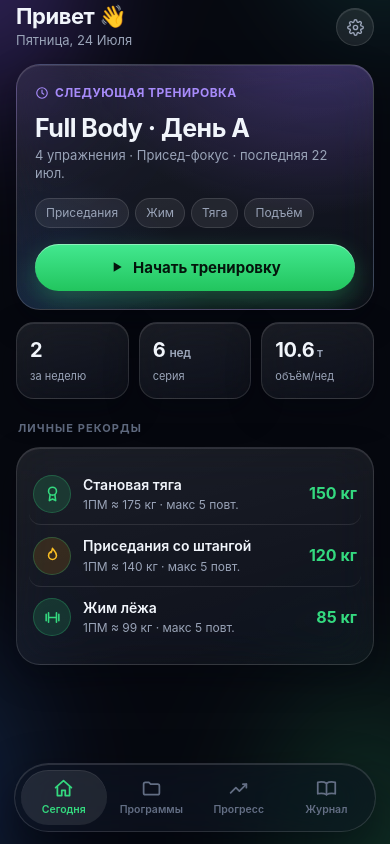
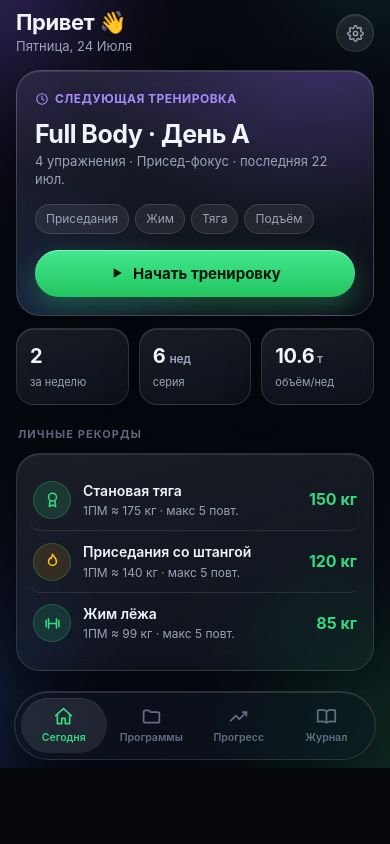
Before and after one commit to adil3akarin-blip/fitness-tracker, a React (Vite) app: page / in a window 390 px wide. Built offline with nearby package versions, Linux system fonts and the light colour scheme.

Commit message:
Refactor CSS styles for improved layout and responsiveness. Update body, .app, and .screen classes to enhance minimum height handling and overscroll behavior. Adjust .tabbar and .restbar styles for better positioning and visual consistency.

```diff
--- a/src/index.css
+++ b/src/index.css
@@ -24,21 +24,32 @@
   --ease:cubic-bezier(.2,.8,.2,1);
 }
 *{box-sizing:border-box}
-html,body,#root{margin:0;padding:0;height:100%}
+html{height:100%;height:-webkit-fill-available}
+html,body,#root{margin:0;padding:0}
 body{
+  min-height:100%;
+  min-height:100dvh;
+  min-height:-webkit-fill-available;
   font-family:var(--font);
   background:#04060C;
   color:var(--text);
   line-height:1.45;
   -webkit-font-smoothing:antialiased;
   -webkit-tap-highlight-color:transparent;
+  overscroll-behavior:none;
 }
+#root{min-height:100%;min-height:100dvh;min-height:-webkit-fill-available}
 button{font-family:inherit;-webkit-tap-highlight-color:transparent;color:inherit}
 a{color:inherit;text-decoration:none}
 input,select{font-family:inherit}
 
 /* ---- App shell ---- */
-.app{position:relative;display:flex;flex-direction:column;height:100dvh;max-width:460px;margin:0 auto;overflow:clip;background:var(--bg)}
+.app{
+  position:relative;display:flex;flex-direction:column;
+  height:100dvh;height:-webkit-fill-available;
+  max-width:460px;margin:0 auto;overflow:hidden;background:var(--bg);
+  padding-bottom:env(safe-area-inset-bottom,0px);
+}
 .app::before{
   content:"";position:absolute;inset:-25%;z-index:0;pointer-events:none;
   background:
@@ -54,7 +65,7 @@ input,select{font-family:inherit}
   to{transform:translate3d(2.5%,2%,0) rotate(3deg) scale(1.08)}
 }
 @media(min-width:520px){.app{box-shadow:0 0 0 1px rgba(255,255,255,.08),0 40px 90px rgba(0,0,0,.55)}}
-.screen{position:relative;z-index:1;flex:1;overflow-y:auto;padding:env(safe-area-inset-top) 16px calc(104px + env(safe-area-inset-bottom));scrollbar-width:none;animation:screenIn .28s var(--ease)}
+.screen{position:relative;z-index:1;flex:1;min-height:0;overflow-y:auto;overscroll-behavior:contain;padding:calc(env(safe-area-inset-top,0px) + 6px) 16px 20px;scrollbar-width:none;animation:screenIn .28s var(--ease)}
 .screen::-webkit-scrollbar{display:none}
 @keyframes screenIn{from{opacity:0;transform:translateY(10px)}to{opacity:1;transform:none}}
 
@@ -251,8 +262,8 @@ input,select{font-family:inherit}
 .log .vol .v{font-weight:700;font-size:14px}
 .log .vol .k{color:var(--muted);font-size:11px}
 
-/* ---- Плавающий таб-бар ---- */
-.tabbar{position:absolute;left:14px;right:14px;bottom:calc(12px + env(safe-area-inset-bottom));z-index:30;display:flex;gap:2px;padding:6px;border-radius:999px;background:rgba(15,21,33,.60);backdrop-filter:blur(28px) saturate(170%);-webkit-backdrop-filter:blur(28px) saturate(170%);border:1px solid rgba(255,255,255,.13);box-shadow:inset 0 1px 0 rgba(255,255,255,.13),0 18px 44px rgba(1,4,12,.55)}
+/* ---- Плавающий таб-бар (в потоке flex — не прыгает на iOS) ---- */
+.tabbar{flex:none;position:relative;z-index:30;display:flex;gap:2px;margin:0 14px 8px;padding:6px;border-radius:999px;background:rgba(15,21,33,.60);backdrop-filter:blur(28px) saturate(170%);-webkit-backdrop-filter:blur(28px) saturate(170%);border:1px solid rgba(255,255,255,.13);box-shadow:inset 0 1px 0 rgba(255,255,255,.13),0 18px 44px rgba(1,4,12,.55)}
 .tab{flex:1;background:none;border:0;color:var(--dim);font-size:10.5px;font-weight:600;display:flex;flex-direction:column;align-items:center;gap:4px;padding:8px 0 9px;border-radius:999px;cursor:pointer;transition:color .15s, background .2s var(--ease)}
 .tab .ic{font-size:21px;transition:transform .12s var(--ease)}
 .tab:active .ic{transform:scale(.88)}
@@ -299,7 +310,7 @@ input,select{font-family:inherit}
 .setdel:active{color:var(--red)}
 .wk-discard{width:100%;margin-top:10px;background:none;border:0;color:var(--red);font-size:13px;font-weight:600;cursor:pointer;padding:8px}
 .wk-discard:active{opacity:.7}
-.restbar{position:fixed;left:50%;transform:translateX(-50%) translateY(180%);bottom:calc(12px + env(safe-area-inset-bottom));width:calc(100% - 28px);max-width:432px;background:radial-gradient(140% 160% at 20% -30%,rgba(52,217,127,.30),transparent 58%),rgba(13,22,18,.66);backdrop-filter:blur(28px) saturate(170%);-webkit-backdrop-filter:blur(28px) saturate(170%);border:1px solid rgba(52,217,127,.38);border-radius:26px;padding:14px 16px;display:flex;align-items:center;gap:14px;z-index:40;box-shadow:inset 0 1px 0 rgba(255,255,255,.14),0 18px 44px rgba(1,4,12,.55);transition:transform .35s var(--ease)}
+.restbar{position:fixed;left:50%;transform:translateX(-50%) translateY(180%);bottom:calc(8px + env(safe-area-inset-bottom,0px));width:calc(100% - 28px);max-width:432px;background:radial-gradient(140% 160% at 20% -30%,rgba(52,217,127,.30),transparent 58%),rgba(13,22,18,.66);backdrop-filter:blur(28px) saturate(170%);-webkit-backdrop-filter:blur(28px) saturate(170%);border:1px solid rgba(52,217,127,.38);border-radius:26px;padding:14px 16px;display:flex;align-items:center;gap:14px;z-index:40;box-shadow:inset 0 1px 0 rgba(255,255,255,.14),0 18px 44px rgba(1,4,12,.55);transition:transform .35s var(--ease)}
 .restbar.show{transform:translateX(-50%) translateY(0)}
 .restbar .ring{font-size:26px;font-weight:800;font-variant-numeric:tabular-nums;color:var(--green);min-width:74px}
 .restbar .lab{font-size:12px;color:var(--muted)}
```
